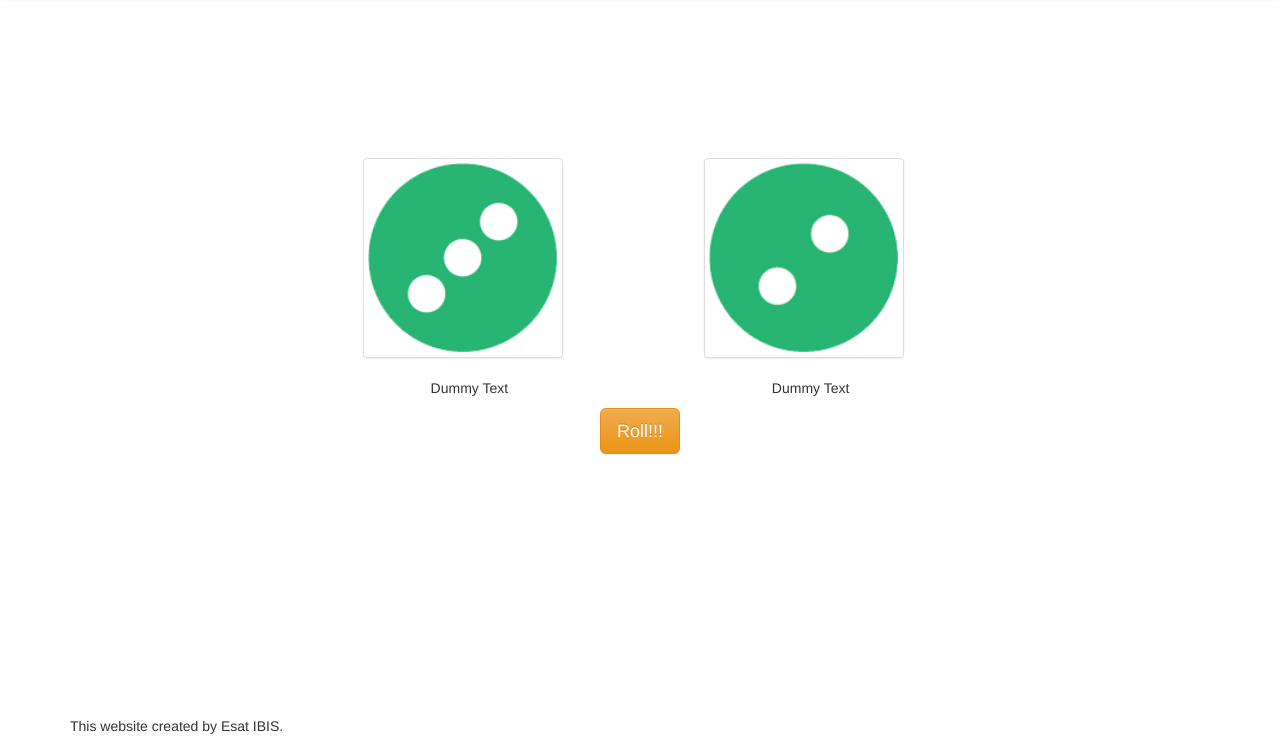
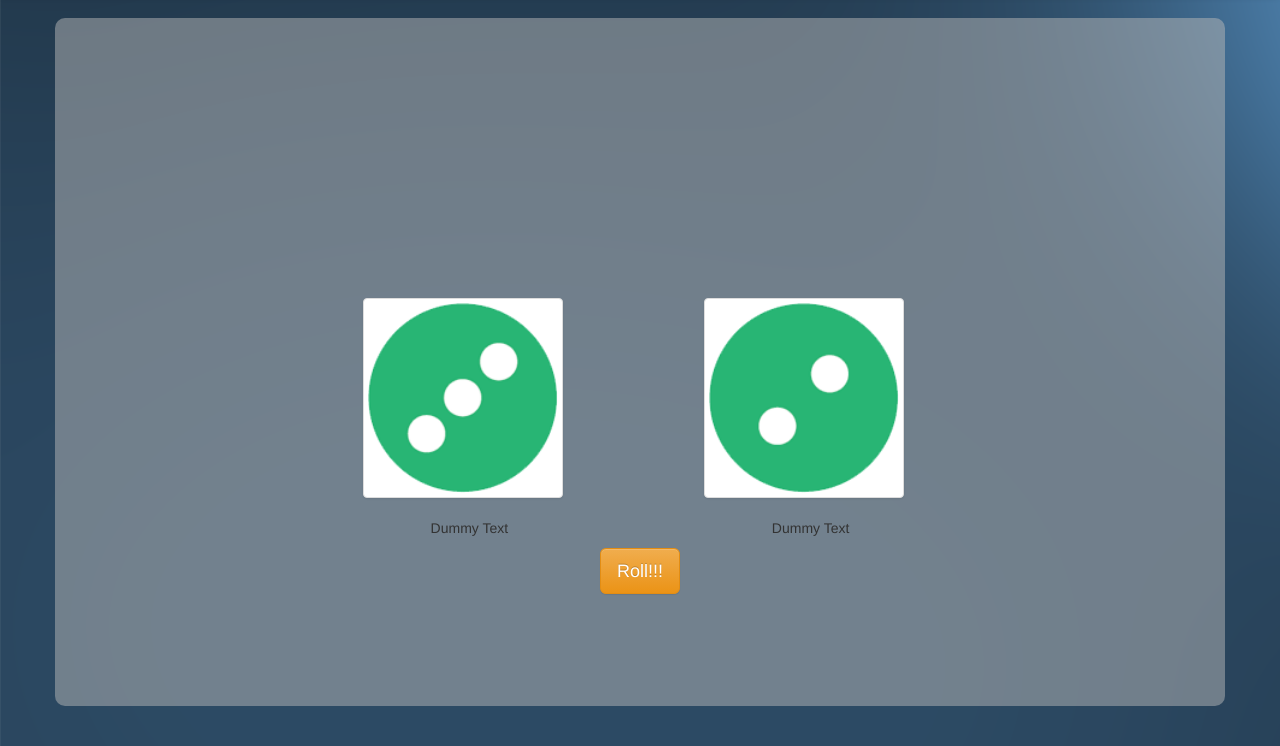
Before and after one commit to Arciles/Comp10073-Final-Exam, a website: page index.html in a window 1280 px wide. Shown: the part 54-800 px from the top of the page. Drawn offline with Linux system fonts and the light colour scheme.

Commit message:
Background changed

```diff
--- a/contents/css/app.css
+++ b/contents/css/app.css
@@ -1,9 +1,15 @@
 body {
 	height: 100vh;
+	background: #EEE url(../images/bg.png) no-repeat top left;
+}
+header+div.container {
+	background-color: RGBA(183, 183, 183, .5);
+	border-radius: 10px;
+	height: 86vh;
 }
 
 .container > .row {
-	margin-top: 10em;
+	margin-top: 20em;
 }
 #play-ground {
 	text-align: center;
@@ -11,7 +17,3 @@ body {
 #dice2 {
 	margin-right: 0;
 }
-
- header > .container {
-	background-color: #9d9d9d;
-}
--- a/index.html
+++ b/index.html
@@ -36,11 +36,6 @@
 		</div>
 	</div>
 </div>
-<footer class="footer navbar-fixed-bottom">
-	<div class="container">
-		<p>This website created by Esat IBIS.</p>
-	</div>
-</footer>
 <!--Dependency Libraries-->
 <script src="vendor/jquery/dist/jquery.min.js"></script>
 <script src="vendor/bootstrap/dist/js/bootstrap.min.js"></script>
```
Also changed, not shown: contents/images/bg.png (added).
